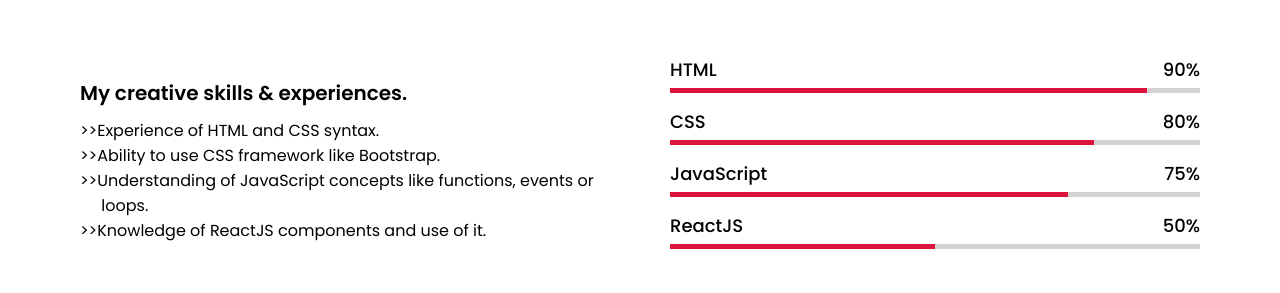
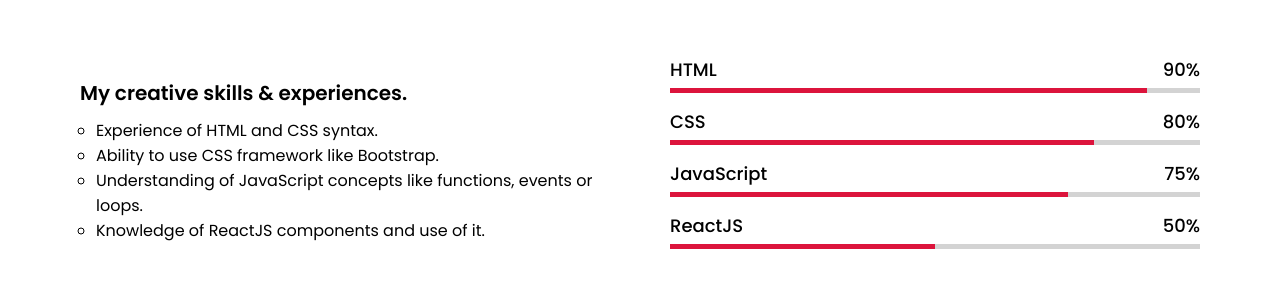
Before and after one commit to maharshi2583/portfolio, a plain HTML site: page index.html in a window 1280 px wide. Shown: the part 2360-2653 px from the top of the page. Drawn offline with nearby package versions, Linux system fonts and the light colour scheme.

Commit message:
Update index.html

```diff
--- a/index.html
+++ b/index.html
@@ -117,11 +117,12 @@
             <div class="skills-content">
                 <div class="column left">
                     <div class="text">My creative skills & experiences.</div>
-                    <p>>>Experience of HTML and CSS syntax.<br>
-                        >>Ability to use CSS framework like Bootstrap.<br>
-                        >>Understanding of JavaScript concepts like functions, events or<br>&nbsp;
-                        &nbsp;&nbsp; loops.<br>
-                        >>Knowledge of ReactJS components and use of it.</p>
+                    <ul class="skill-ul">
+                        <li>Experience of HTML and CSS syntax.</li>
+                        <li>Ability to use CSS framework like Bootstrap.</li>
+                        <li>Understanding of JavaScript concepts like functions, events or loops.</li>
+                        <li>Knowledge of ReactJS components and use of it.</li>
+                    </ul>
                 </div>
                 <div class="column right">
                     <div class="bars">
```
